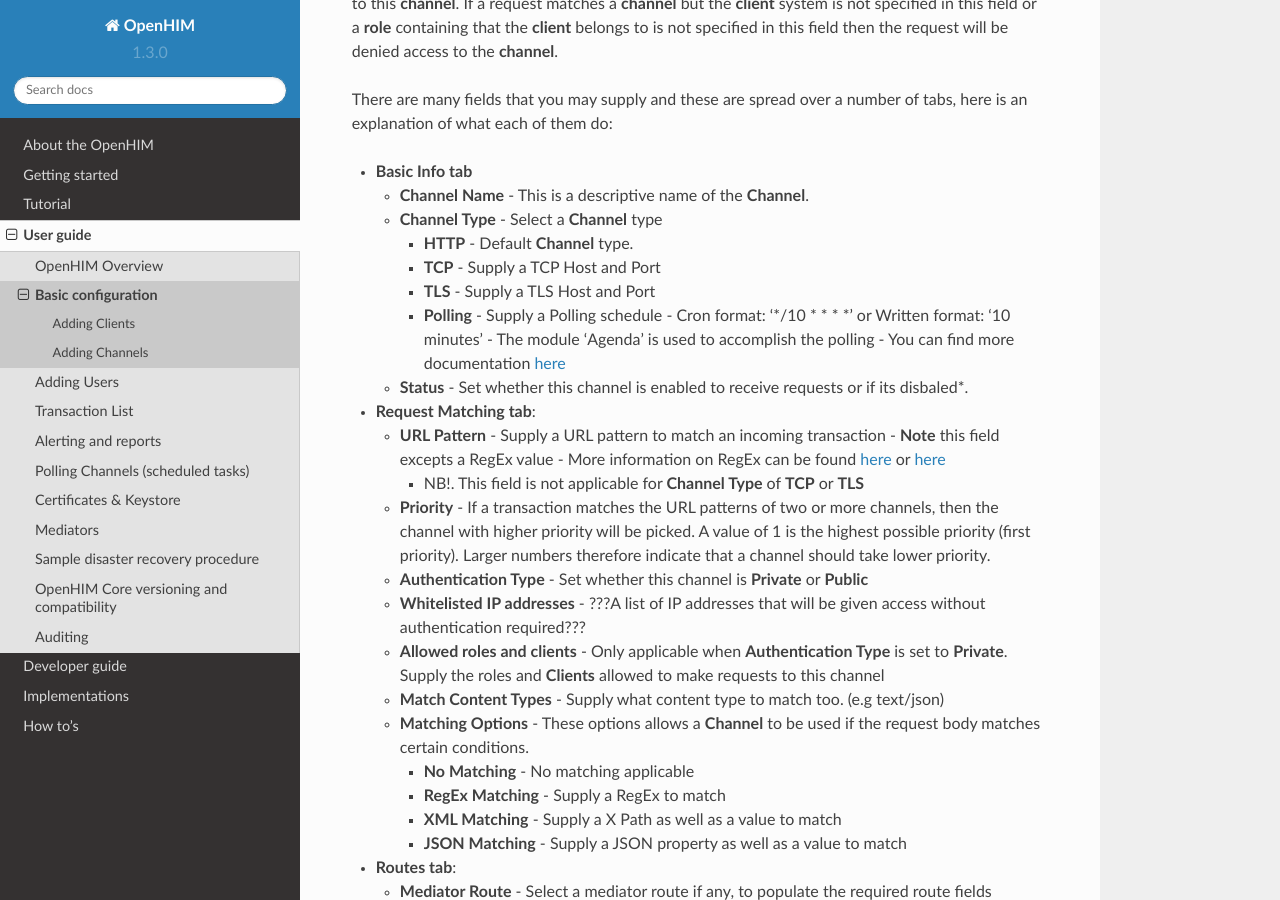
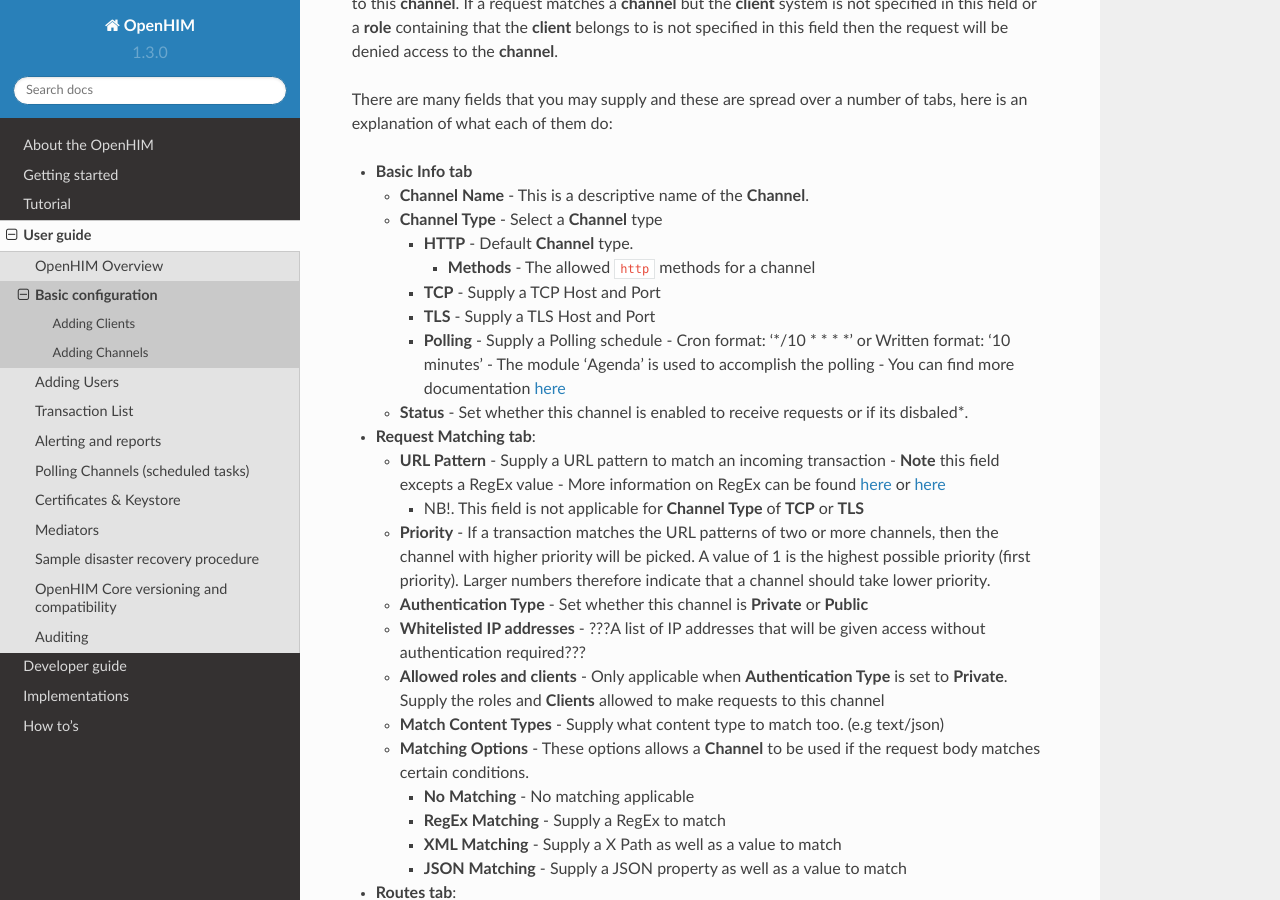
Before and after one commit to jembi/openhim-core-js, a Sphinx documentation site: the page built from docs/user-guide/basic-config.md, in a window 1280 px wide and 900 px high, scrolled down 1960 px. Built offline with Sphinx 7.4.7 and the Read the Docs theme 2.0.0, drawn with Linux system fonts in a browser that asks for light colours.

Commit message:
Updated the documentation about methods

```diff
--- a/docs/user-guide/basic-config.md
+++ b/docs/user-guide/basic-config.md
@@ -54,6 +54,7 @@
     * **Channel Name** - This is a descriptive name of the **Channel**.
     * **Channel Type** - Select a **Channel** type
         * **HTTP** - Default **Channel** type.
+          * **Methods** - The allowed `http` methods for a channel
         * **TCP** - Supply a TCP Host and Port
         * **TLS** - Supply a TLS Host and Port
         * **Polling** - Supply a Polling schedule - Cron format: '*/10 * * * *' or Written format: '10 minutes' - The module 'Agenda' is used to accomplish the polling - You can find more documentation [here](https://github.com/rschmukler/agenda)
```
